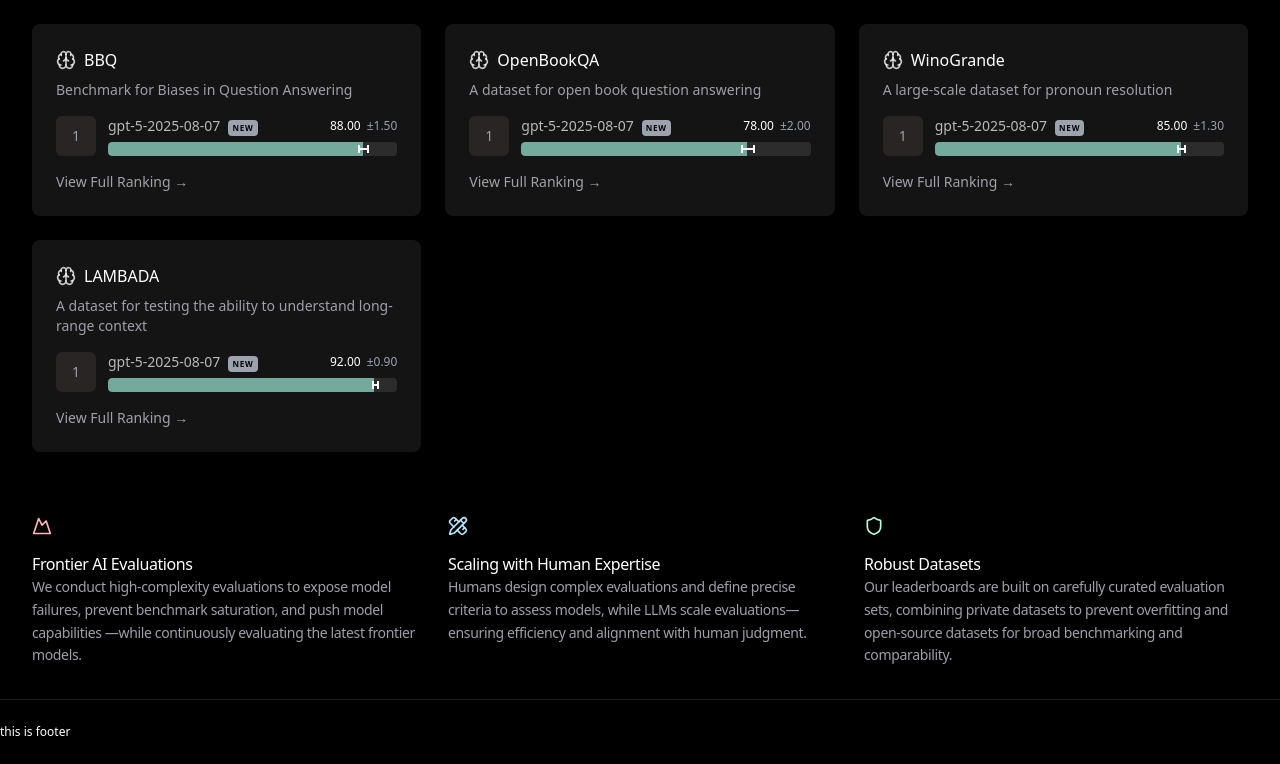
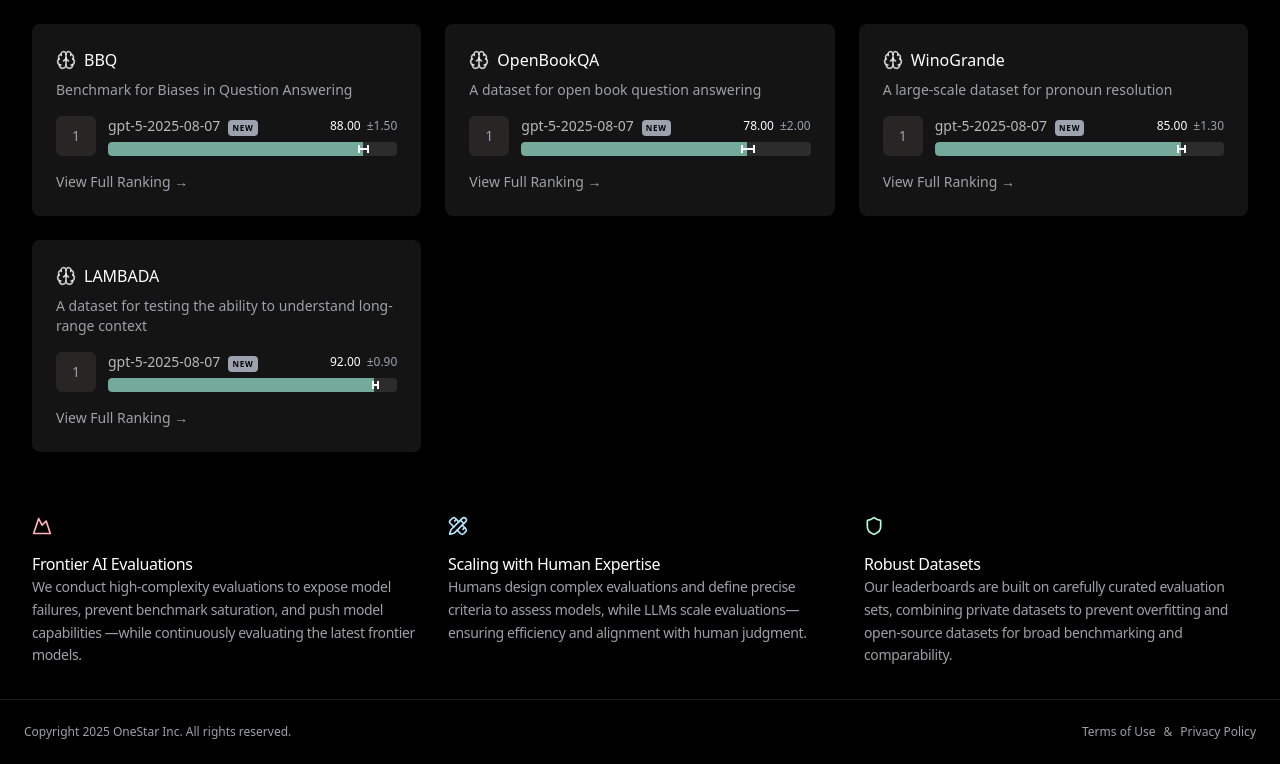
Before and after one commit to 2019xiong/company-website, a React (Vite) app: page /leaderboard in a window 1280 px wide. Shown: the part 917-1681 px from the top of the page. Built offline with nearby package versions, Linux system fonts and the light colour scheme.

Commit message:
feat: 添加leaderboard页的footer

```diff
--- a/src/pages/Leaderboard/index.tsx
+++ b/src/pages/Leaderboard/index.tsx
@@ -31,6 +31,21 @@
   );
 }
 
+const Footer: React.FC = () => {
+  return (
+    <footer className="w-full py-6 border-t border-white/10">
+      <div className="container flex flex-col items-center justify-between px-4 mx-auto sm:px-6 max-w-7xl sm:flex-row text-zinc-400">
+        <p className="mb-4 text-xs sm:mb-0">Copyright 2025 OneStar Inc. All rights reserved.</p>
+        <div className="flex items-center gap-2">
+          <Link to="#">Terms of Use</Link>
+          <span>&</span>
+          <Link to="#">Privacy Policy</Link>
+        </div>
+      </div>
+    </footer>
+  );
+}
+
 const Leaderboard: React.FC = () => {
   return (
     <div className="min-h-screen text-xs text-white bg-black relative">
@@ -44,7 +59,7 @@
       <section>
         <Description />
       </section>
-      <footer className="w-full py-6 border-t border-white/10">this is footer</footer>
+      <Footer />
     </div>
   );
 };
```
